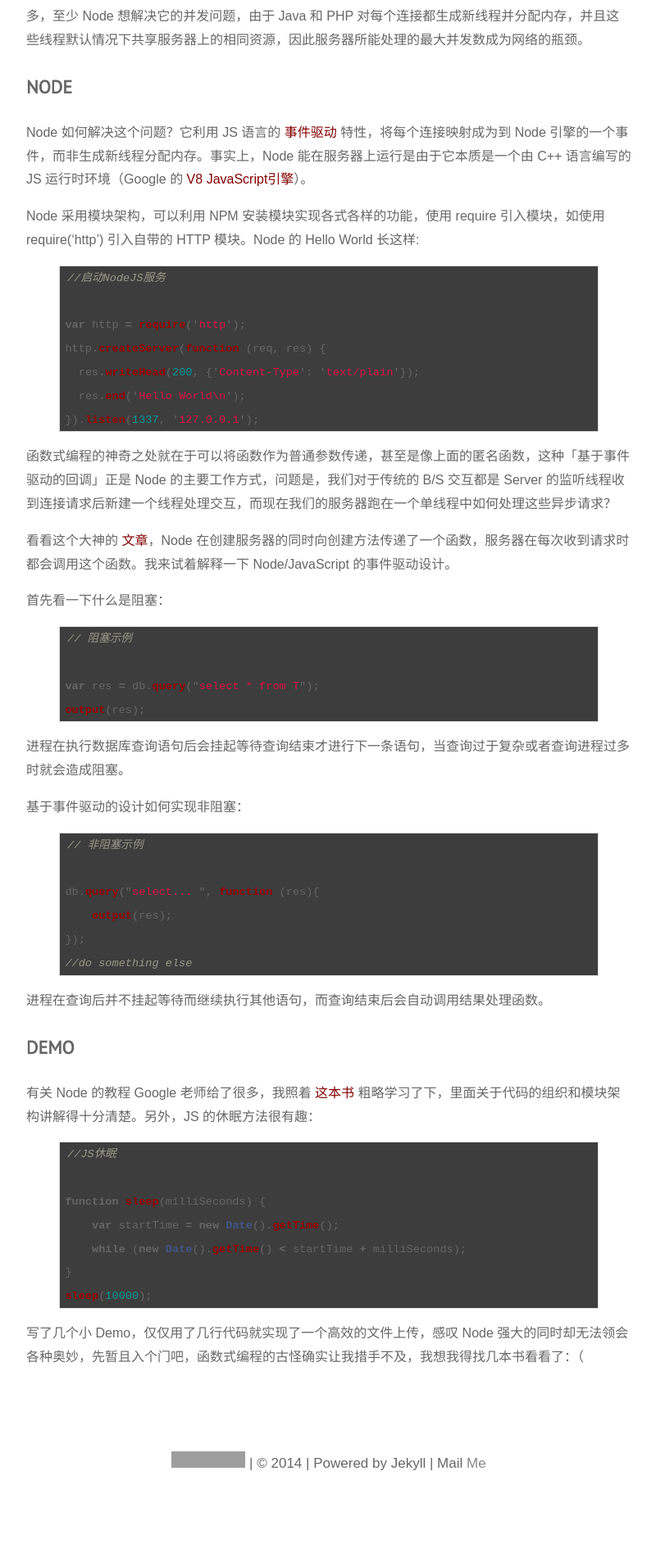
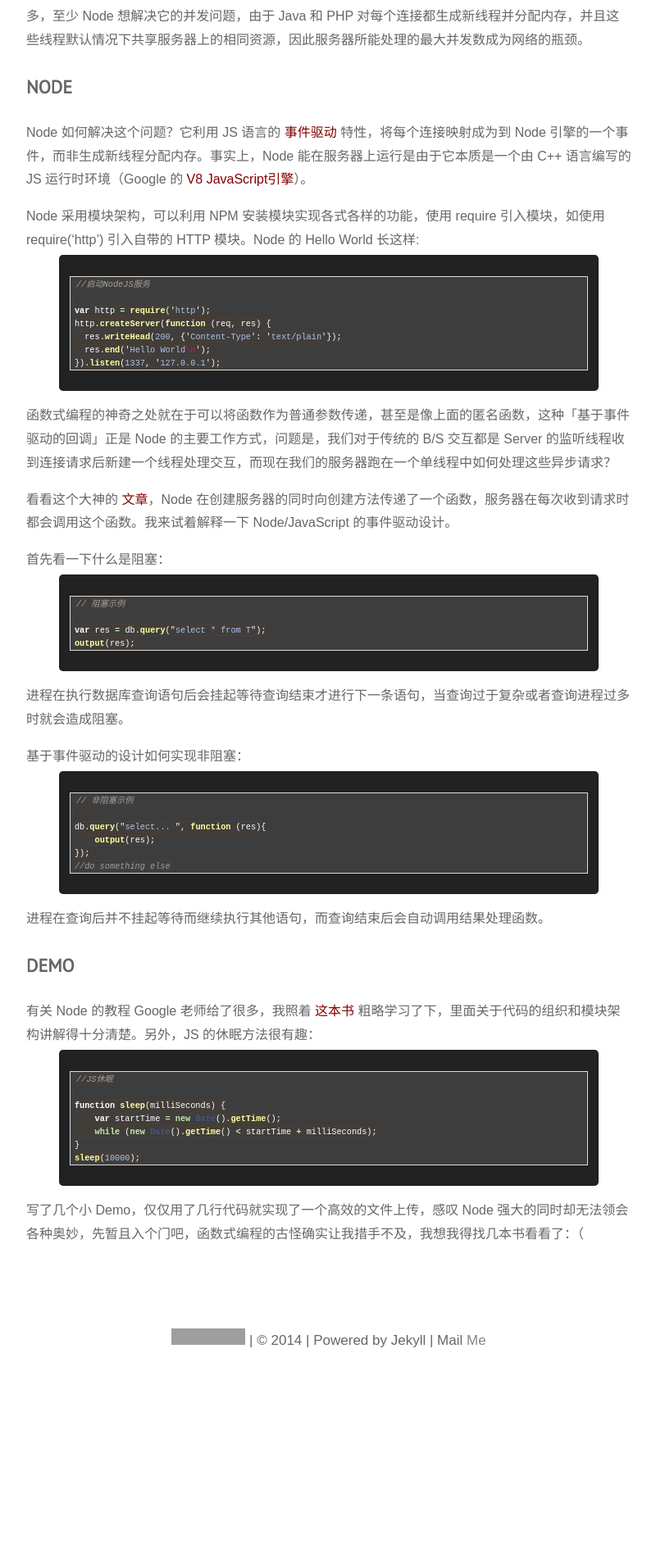
Before and after one commit to allenyip/allenyip.github.com, a Jekyll site: the page built from _posts/2013-01-30-meeting-nodejs.md, in a window 1280 px wide. Shown: the part 698-2604 px from the top of the page at 82% size, without its empty margins (239-1039 px from the left). Built offline with Jekyll 4.4.1, drawn with Linux system fonts in a browser that asks for light colours; some web fonts are replaced; Markdown is read by kramdown in place of the engine named in the settings; after the commit the page ends 2455 px from its top, so only the background shows below that; grey boxes are pictures that could not be loaded.

Commit message:
modify css

```diff
--- a/css/main.css
+++ b/css/main.css
@@ -48,7 +48,7 @@ tt {
   font: 14px "Menlo", monospace;
 }
 
-/* modify starts */
+/* modify code starts */
 .post pre {
   border: 1px solid #ddd;
   background-color: #3D3D3D;
@@ -56,26 +56,43 @@ tt {
 }
 
 .post code {
-    border: 1px solid #ddd;
-    background-color: #3D3D3D;
-    font-size: 85%;
-    padding: 0 .2em;
-  }
-
-    .post pre code {
-      border: none;
-    }
-
-/* terminal */
-
-#post pre.terminal {
-  border: 1px solid black;
-  background-color: #333;
+  font: 0.8em droid-sans-mono-1, droid-sans-mono-2, monospace;
+  border: 1px solid rgba(145, 77, 0, 0.15);
+  border-radius: 0.2em;
+  padding: 0.0em 0.1em;
+  background: rgba(145, 77, 0, 0.03);
+}
+.post .highlight {
+  background: #ffb;
+  border-radius: 0.3em;
+  padding: 0.8em;
   color: white;
+  background: #222;
+  margin-top: -0.8em;
+  margin-bottom: 0.9em;
 }
-
-#post pre.terminal code {
-  background-color: #333;
+.post .highlight pre {
+  font: 0.8em droid-sans-mono-1, droid-sans-mono-2, monospace;
+  line-height: 1.25em;
+  display: block;
+}
+.post .highlight pre .s1, .post .highlight pre .s2, .post .highlight pre .sx, .post .highlight pre .mi {
+        color: #aec4eb;
+}
+.post .highlight pre .nb, .post .highlight pre .k, .post .highlight pre .o, .post .highlight pre .kp {
+  color: #c4ebae;
+}
+.post .highlight pre .ss {
+  color: #ffcf87;
+}
+.post .highlight pre .nf {
+  color: #ffffa0;
+}
+.post .highlight pre .vi {
+  color: #ff9f9d;
+}
+.post .highlight pre .c, .post .highlight pre .c1 {
+  color: #a0a0a0;
 }
 /* modify ends */
 
```
